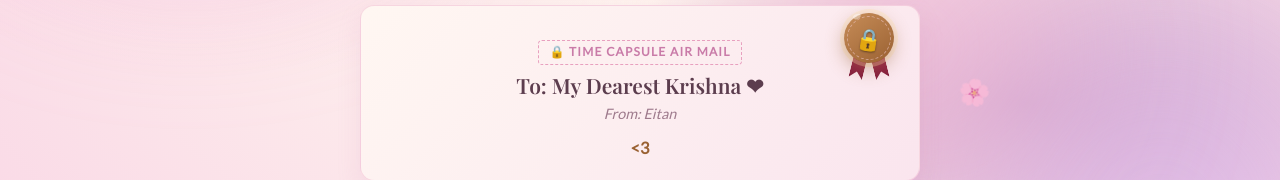
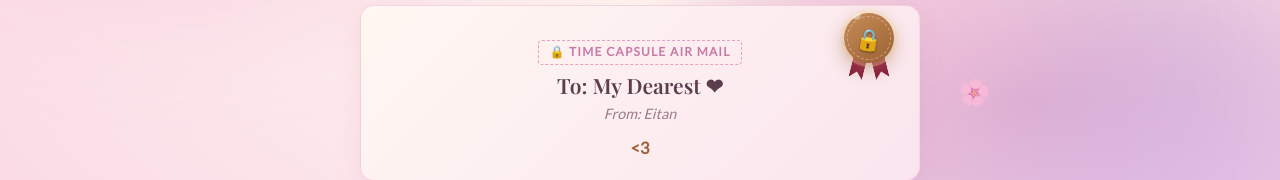
Before and after one commit to eitandwane27/Personal-Scrapbook, a React (Vite) app: page / in a window 1280 px wide. Shown: the part 457-637 px from the top of the page. Built offline with nearby package versions, Linux system fonts and the light colour scheme; a web font is replaced by a local one.

Commit message:
redesign

```diff
--- a/src/components/LoveNote.jsx
+++ b/src/components/LoveNote.jsx
@@ -134,7 +134,7 @@ export default function LoveNote({
             <span className="airmail-badge">
               {isLocked ? "🔒 TIME CAPSULE AIR MAIL" : "💌 SPECIAL AIR MAIL"}
             </span>
-            <p className="recipient-name">To: My Dearest Krishna ❤</p>
+            <p className="recipient-name">To: My Dearest ❤</p>
             <p className="sender-note">From: Eitan</p>
           </div>
 
```
